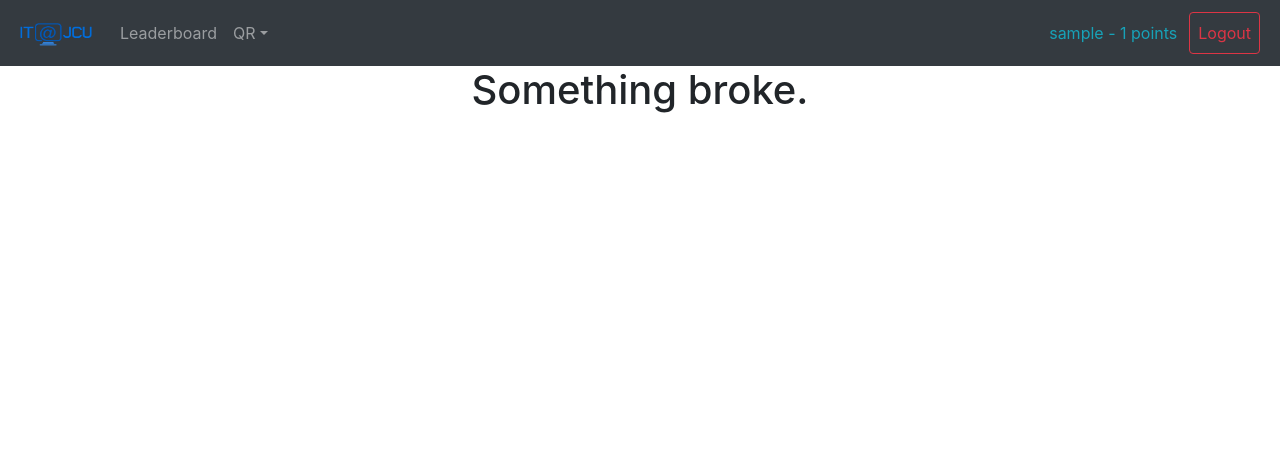
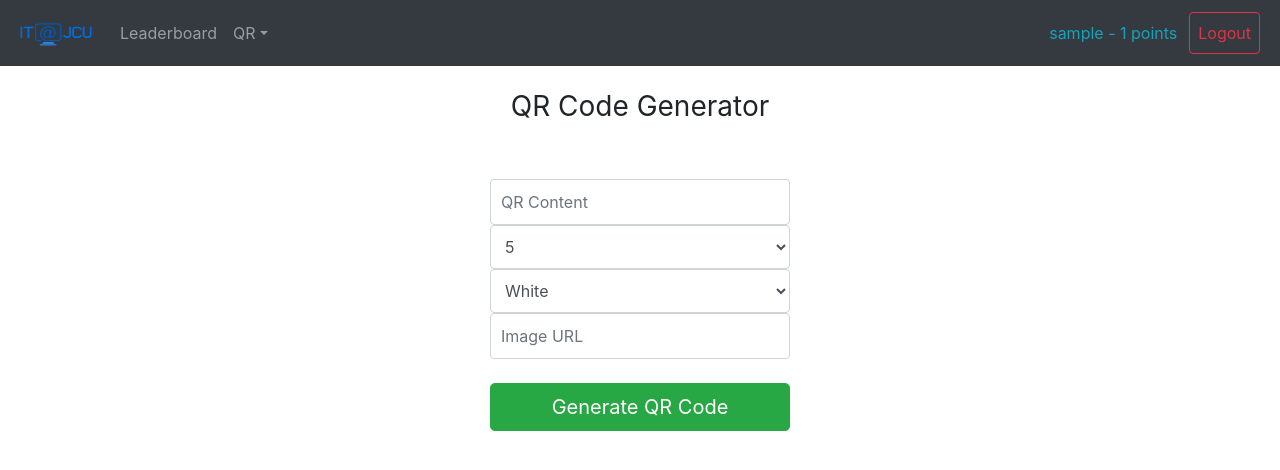
Before and after one commit to rowan-smith/Project-QR, a Flask app: page /qr/generator/ in a window 1280 px wide. Shown: the top 470 px of the page. Run offline with Flask 2, Linux system fonts and the light colour scheme; a user stored in the database is signed in; some libraries are stand-ins or nearby versions.

Commit message:
Small fixes to QR generator

```diff
--- /dev/null
+++ b/forms/QRGenerator.py
@@ -0,0 +1,16 @@
+from flask_wtf import FlaskForm
+from wtforms import StringField, SubmitField, SelectField
+from wtforms.validators import DataRequired
+
+
+class QRGenerator(FlaskForm):
+    code_content = StringField('Content', validators=[DataRequired()])
+    code_size = SelectField('Size', choices=[('5', '5'),
+                                             ('10', '10'),
+                                             ('15', '15'),
+                                             ('20', '20')])
+    code_color = SelectField('Colour', choices=[("white", "White"),
+                                                ('yellow', "Yellow"),
+                                                ("#ffa500", "Orange")])
+    code_image = StringField('Image URL')
+    generate_code = SubmitField('Generate QR Code')
--- a/forms/__init__.py
+++ b/forms/__init__.py
@@ -1,3 +1,4 @@
 from forms.LoginForm import LoginForm
 from forms.RegistrationForm import RegistrationForm
 from forms.QRCreator import QRCreator
+from forms.QRGenerator import QRGenerator
--- a/templates/QR/generator.html
+++ b/templates/QR/generator.html
@@ -25,5 +25,8 @@
         <img class="img-responsive img-fluid"
              src="{{ qrcode(data["CONTENT"], box_size=data["SIZE"], error_correction='H', icon_img=data["IMAGE"], factor=3, back_color=data["COLOR"], fill_color='black') }}"
              alt="QR-Code">
+        <br>
+        <br>
+        <br>
     {% endif %}
 {%- endblock %}
--- a/views/qr.py
+++ b/views/qr.py
@@ -6,9 +6,6 @@ from forms import QRCreator, QRGenerator
 from models import QRModel, UserModel
 
 qr = Blueprint('qr', __name__)
-
-QR_URL = "http://127.0.0.1"
-SCAN_URL = "https://timtamtime.pythonanywhere.com"
 
 
 @qr.route('/qr/codes/', methods=['POST', 'GET'])
@@ -52,12 +49,13 @@ def _generator(code_id: str = None):
     else:
         if session['is_admin']:
             if app.config['DEBUG']:
-                scan_url = "http://127.0.0.1"
+                scan_url = f"http://127.0.0.1:{request.host}".split(":")[1] if\
+                    f"{request.host}".split(":")[1] != "80" else "http://127.0.0.1"
             else:
                 scan_url = "https://timtamtime.pythonanywhere.com"
 
-            data = {'CONTENT': f"{scan_url}{url_for('qr._scanner')}/{code_id}",
-                    'SIZE': 15,
+            data = {'CONTENT': f"{scan_url}{url_for('qr._scanner')}{code_id}/",
+                    'SIZE': 20,
                     'COLOR': 'white',
                     'IMAGE': 'images/IT@JCU Logo.jpg'}
 
```
